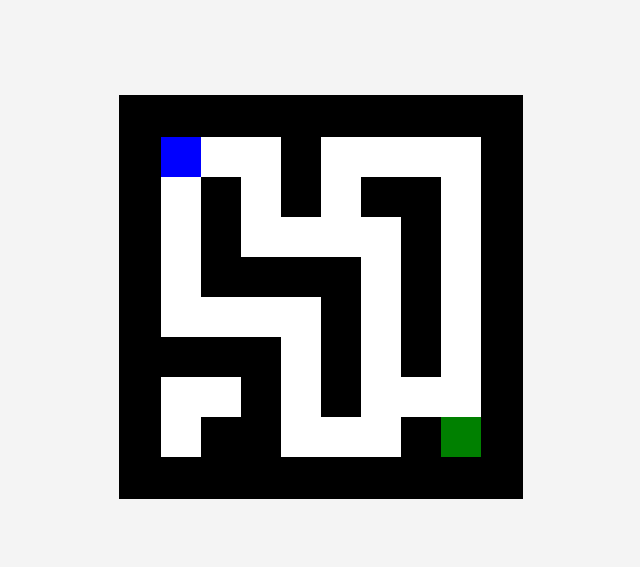
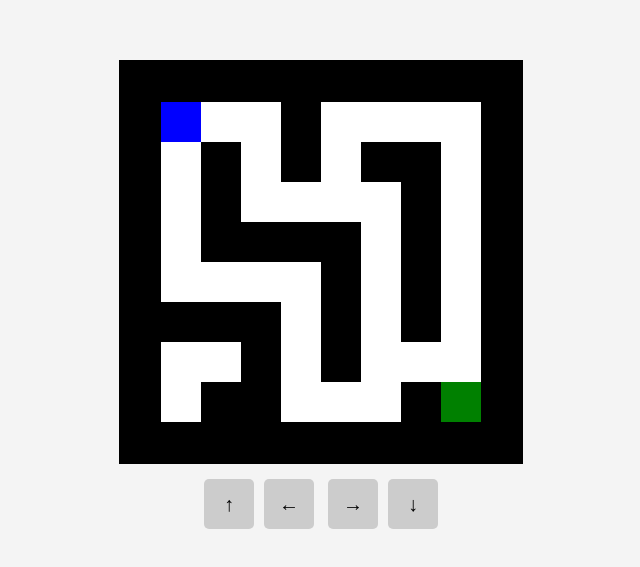
Before and after one commit to gaimerI/mazes, a plain HTML site: page game/index.html in a window 1280 px wide. Shown: the part 103-670 px from the top of the page, without its empty margins (319-959 px from the left). Drawn offline with Linux system fonts and the light colour scheme.

Commit message:
Update index.html

```diff
--- a/game/index.html
+++ b/game/index.html
@@ -9,6 +9,7 @@
             display: flex;
             justify-content: center;
             align-items: center;
+            flex-direction: column;
             height: 100vh;
             margin: 0;
             background-color: #f4f4f4;
@@ -17,10 +18,40 @@
             border: 2px solid #000;
             background-color: #fff;
         }
+        .controls {
+            display: flex;
+            justify-content: center;
+            align-items: center;
+            margin-top: 10px;
+        }
+        .controls button {
+            width: 50px;
+            height: 50px;
+            margin: 5px;
+            font-size: 20px;
+        }
+        .up, .down, .left, .right {
+            background-color: #ccc;
+            border: none;
+            border-radius: 5px;
+            cursor: pointer;
+        }
     </style>
 </head>
 <body>
     <canvas id="maze" width="400" height="400"></canvas>
+    <div class="controls">
+        <div>
+            <button class="up" onclick="movePlayer(0, -1)">↑</button>
+        </div>
+        <div>
+            <button class="left" onclick="movePlayer(-1, 0)">←</button>
+            <button class="right" onclick="movePlayer(1, 0)">→</button>
+        </div>
+        <div>
+            <button class="down" onclick="movePlayer(0, 1)">↓</button>
+        </div>
+    </div>
     <script>
         const canvas = document.getElementById('maze');
         const ctx = canvas.getContext('2d');
@@ -87,6 +118,8 @@ function movePlayer(dx, dy) {
                 alert('You reached the goal!');
                 resetGame();
             }
+
+            drawGame();
         }
 
         // Reset game
@@ -96,25 +129,6 @@ function resetGame() {
             drawGame();
         }
 
-// Handle keyboard input
-document.addEventListener('keydown', (e) => {
-    switch (e.key) {
-        case 'ArrowUp':
-            movePlayer(0, -1);
-            break;
-        case 'ArrowDown':
-            movePlayer(0, 1);
-            break;
-        case 'ArrowLeft':
-            movePlayer(-1, 0);
-            break;
-        case 'ArrowRight':
-            movePlayer(1, 0);
-            break;
-    }
-    drawGame();
-});
-
         // Draw the game
         function drawGame() {
             drawMaze();
@@ -123,7 +137,6 @@ function drawGame() {
 
         // Initialize game
         drawGame();
-
     </script>
 </body>
 </html>
```
Lines whose indentation alone changed are shown as unchanged.
